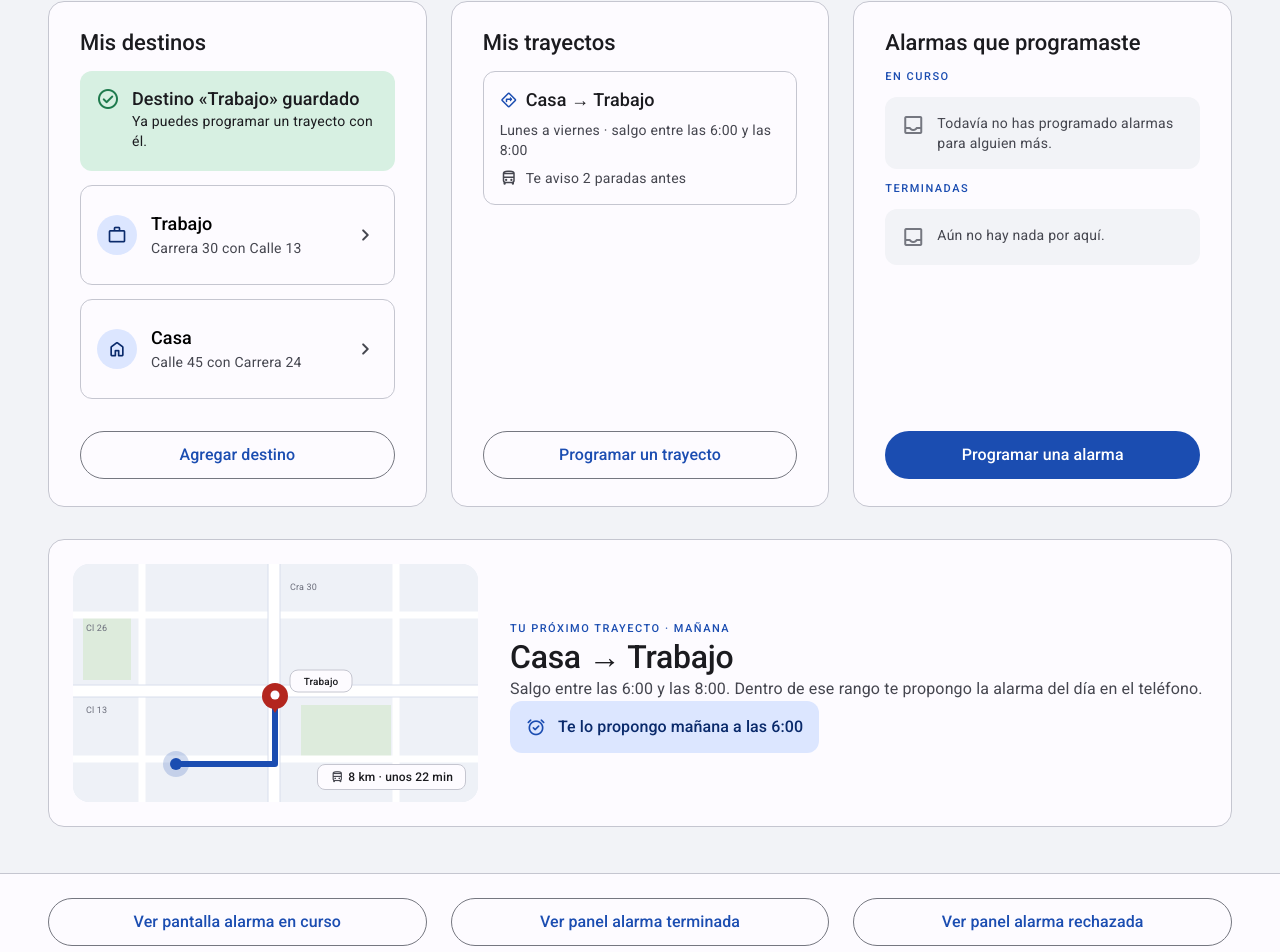
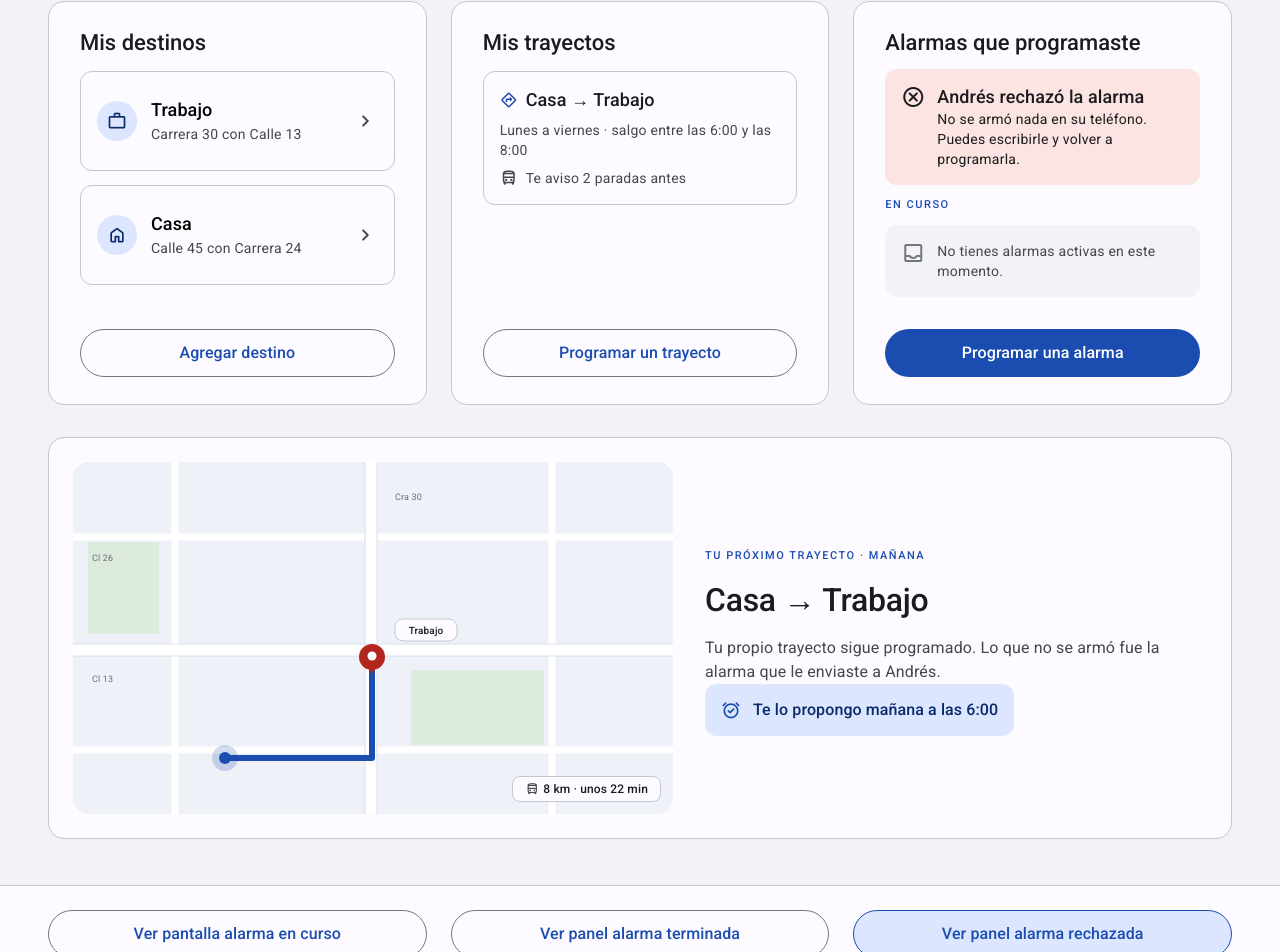
Before and after one commit to Masb97/UX-UI, an Angular app in the folder web/: page /panel-alarma-rechazada in a window 1280 px wide. Before the commit this address led to /panel. Shown: the part 239-1191 px from the top of the page. Built offline with nearby package versions, Linux system fonts and the light colour scheme.

Commit message:
IMplementacion panel alarma rechazada

```diff
--- a/web/src/app/app.routes.ts
+++ b/web/src/app/app.routes.ts
@@ -12,6 +12,7 @@ export const routes: Routes = [
   { path: 'panel', component: Panel, title: 'Mi alarma — tu panel' },
   { path: 'panel-alarma-en-curso', component: Panel, data: { estado: 'en-curso' }, title: 'Mi alarma — alarma en curso' },
   { path: 'panel-alarma-terminada', component: Panel, data: { estado: 'terminada' }, title: 'Mi alarma — alarma terminada' },
+  { path: 'panel-alarma-rechazada', component: Panel, data: { estado: 'rechazada' }, title: 'Mi alarma — alarma rechazada' },
   { path: 'nuevo-destino', component: NuevoDestino, title: 'Mi alarma — nuevo destino' },
   { path: 'programar-alarma', component: ProgramarAlarma, title: 'Mi alarma — programar una alarma' },
   { path: '**', redirectTo: 'panel' },
--- a/web/src/app/compartido/navegacion-panel.ts
+++ b/web/src/app/compartido/navegacion-panel.ts
@@ -11,7 +11,8 @@ import { RouterLink, RouterLinkActive } from '@angular/router';
          routerLinkActive="actual" ariaCurrentWhenActive="page">Ver pantalla alarma en curso</a>
       <a class="btn-secundario" routerLink="/panel-alarma-terminada"
          routerLinkActive="actual" ariaCurrentWhenActive="page">Ver panel alarma terminada</a>
-      <button type="button" class="btn-secundario">Ver panel alarma rechazada</button>
+      <a class="btn-secundario" routerLink="/panel-alarma-rechazada"
+         routerLinkActive="actual" ariaCurrentWhenActive="page">Ver panel alarma rechazada</a>
     </nav>
   `,
   styles: [`
--- a/web/src/app/panel/panel.html
+++ b/web/src/app/panel/panel.html
@@ -1,4 +1,4 @@
-<div class="pagina pagina--panel" [class.pagina--seguimiento]="alarmaEnCurso() || alarmaTerminada()">
+<div class="pagina pagina--panel" [class.pagina--seguimiento]="alarmaEnCurso() || alarmaTerminada() || alarmaRechazada()">
   <h1 class="t-headline-l">Tu panel</h1>
   <p class="t-body-l muted sub">{{ subtitulo() }}</p>
 
@@ -8,7 +8,7 @@
       <div class="cuerpo">
         <h2 class="t-title-l">Mis destinos</h2>
 
-      @if (!alarmaEnCurso() && !alarmaTerminada()) {
+      @if (!alarmaEnCurso() && !alarmaTerminada() && !alarmaRechazada()) {
       <div class="aviso aviso-exito">
         <span class="material-symbols-rounded" aria-hidden="true">check_circle</span>
         <div>
@@ -59,6 +59,16 @@
       <div class="cuerpo">
         <h2 class="t-title-l">Alarmas que programaste</h2>
 
+      @if (alarmaRechazada()) {
+      <div class="aviso aviso-error">
+        <span class="material-symbols-rounded" aria-hidden="true">cancel</span>
+        <div>
+          <p class="t-title-m m0">Andrés rechazó la alarma</p>
+          <p class="t-body-m m0">No se armó nada en su teléfono. Puedes escribirle y volver a programarla.</p>
+        </div>
+      </div>
+      }
+
       <p class="t-overline">En curso</p>
       @if (alarmaEnCurso()) {
       <div class="trayecto alarma-actual">
@@ -71,10 +81,11 @@
       } @else {
       <div class="aviso aviso-vacio">
         <span class="material-symbols-rounded" aria-hidden="true">inbox</span>
-        <p class="t-body-m m0">{{ alarmaTerminada() ? 'No tienes alarmas activas en este momento.' : 'Todavía no has programado alarmas para alguien más.' }}</p>
+        <p class="t-body-m m0">{{ alarmaTerminada() || alarmaRechazada() ? 'No tienes alarmas activas en este momento.' : 'Todavía no has programado alarmas para alguien más.' }}</p>
       </div>
       }
 
+      @if (!alarmaRechazada()) {
       <p class="t-overline">Terminadas</p>
       @if (alarmaTerminada()) {
       <div class="trayecto">
@@ -89,6 +100,8 @@
         <span class="material-symbols-rounded" aria-hidden="true">inbox</span>
         <p class="t-body-m m0">Aún no hay nada por aquí.</p>
       </div>
+      }
+
       }
 
       <!-- La única acción principal de la pantalla -->
@@ -129,12 +142,13 @@
   </section>
   } @else {
   <!-- Próximo trayecto -->
-  <section class="tarjeta proximo">
-    <app-mapa destino="Trabajo" nota="8 km · unos 22 min" [alto]="238" [ancho]="405" />
+  <section class="tarjeta proximo" [class.proximo--en-curso]="alarmaRechazada()">
+    <app-mapa destino="Trabajo" nota="8 km · unos 22 min"
+              [alto]="alarmaRechazada() ? 352 : 238" [ancho]="alarmaRechazada() ? 600 : 405" />
     <div class="detalle">
       <p class="t-overline">Tu próximo trayecto · mañana</p>
       <h2 class="t-headline-l m0">Casa &#8594; Trabajo</h2>
-      <p class="t-body-l muted">Salgo entre las 6:00 y las 8:00. Dentro de ese rango te propongo la alarma del día en el teléfono.</p>
+      <p class="t-body-l muted">{{ alarmaRechazada() ? 'Tu propio trayecto sigue programado. Lo que no se armó fue la alarma que le enviaste a Andrés.' : 'Salgo entre las 6:00 y las 8:00. Dentro de ese rango te propongo la alarma del día en el teléfono.' }}</p>
       <div class="acciones-propuesta">
         <p class="aviso aviso-info propuesta">
           <span class="material-symbols-rounded" aria-hidden="true">alarm_on</span>
--- a/web/src/app/panel/panel.ts
+++ b/web/src/app/panel/panel.ts
@@ -16,7 +16,9 @@ export class Panel {
   private readonly datos = toSignal(this.ruta.data, { initialValue: this.ruta.snapshot.data });
   readonly alarmaEnCurso = computed(() => this.datos()['estado'] === 'en-curso');
   readonly alarmaTerminada = computed(() => this.datos()['estado'] === 'terminada');
+  readonly alarmaRechazada = computed(() => this.datos()['estado'] === 'rechazada');
   readonly subtitulo = computed(() => {
+    if (this.alarmaRechazada()) return 'Andrés no aceptó la alarma. Sin su permiso no se arma nada en su teléfono.';
     if (this.alarmaEnCurso()) return 'Andrés va en camino. Le aviso dos paradas antes de que llegue.';
     if (this.alarmaTerminada()) return 'Andrés llegó. La alarma se cerró y quedó en el historial.';
     return 'Guardaste un destino. Si quieres, ahora puedes programarle una alarma a alguien más.';
```
